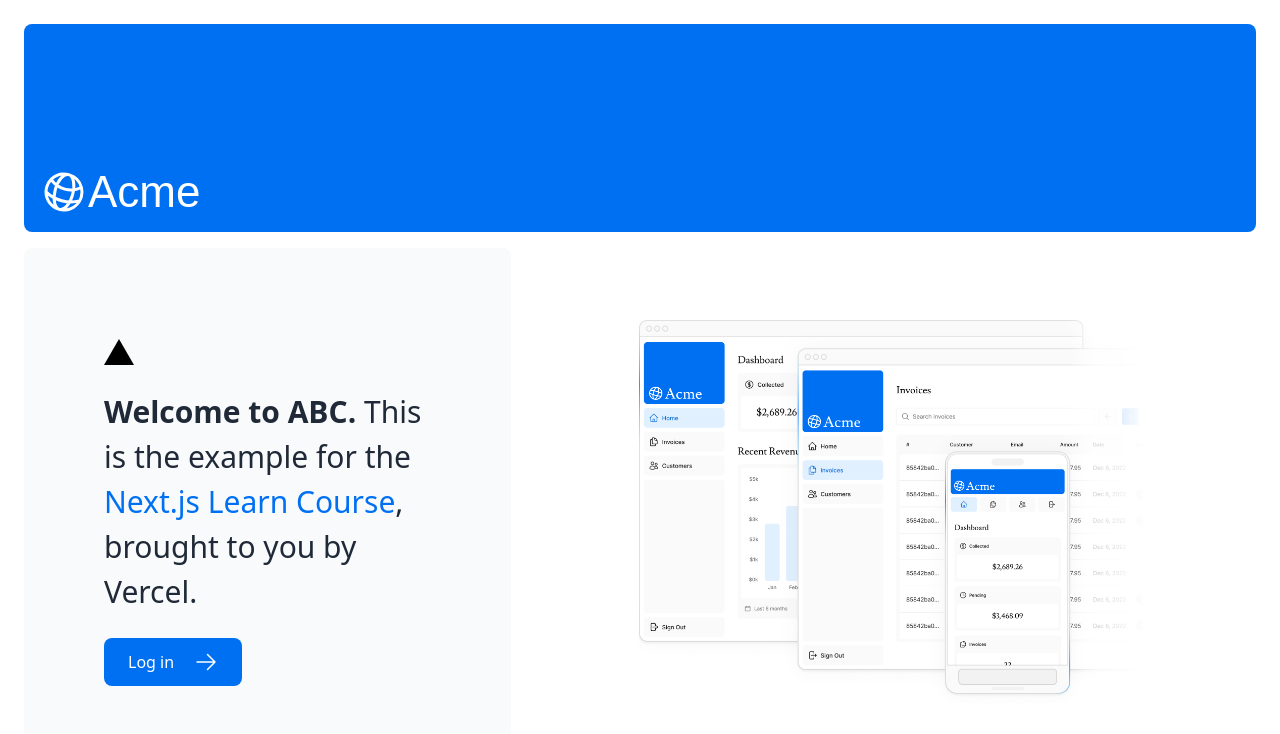
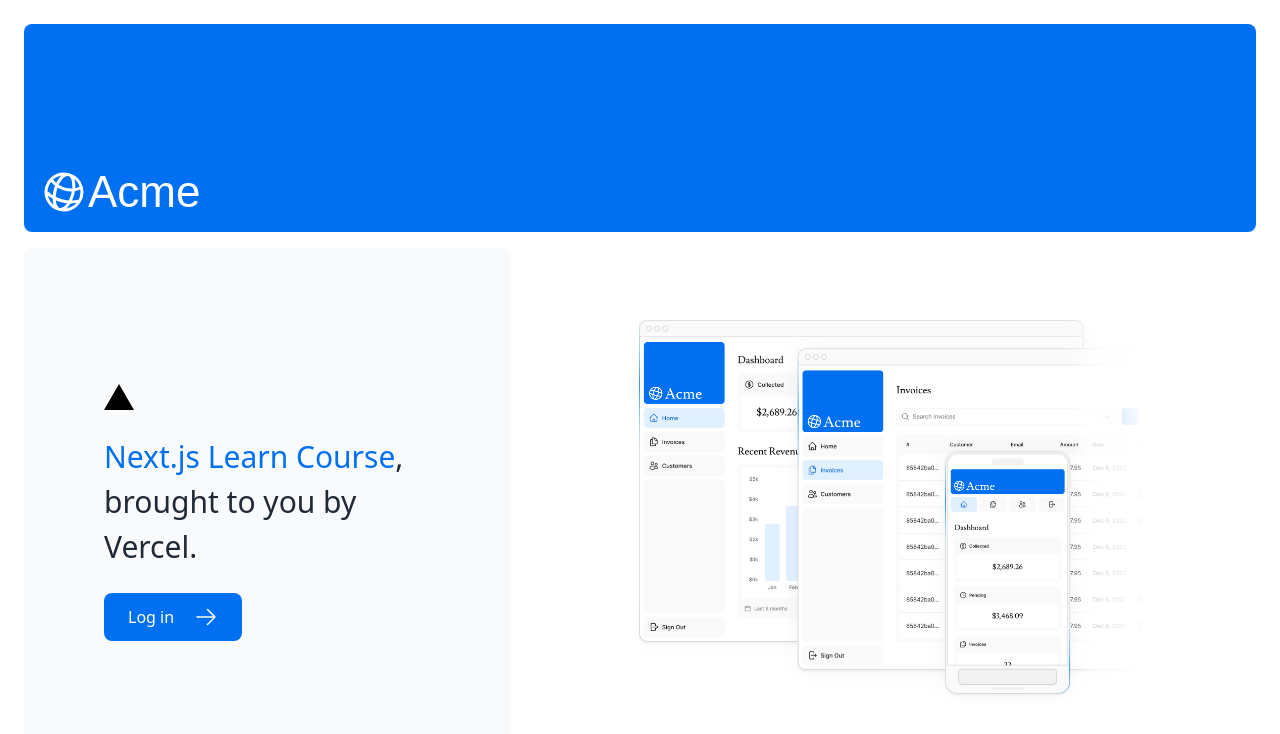
Before and after one commit to murplepuffin/nextjs-dashboard, a Next.js app: page / in a window 1280 px wide. Shown: the top 734 px of the page. Built offline with nearby package versions, Linux system fonts and the light colour scheme; a web font is replaced by a local one.

Commit message:
Test content change

```diff
--- a/app/page.tsx
+++ b/app/page.tsx
@@ -17,7 +17,7 @@
               "@{Lusitana.className} text-xl text-gray-800 md:text-3xl md:leading-normal"
             }
           >
-            <strong>Welcome to ABC.</strong> This is the example for the{" "}
+            {/* <strong>Welcome to Acme.</strong> This is the example for the{" "} */}
             <a href="https://nextjs.org/learn/" className="text-blue-500">
               Next.js Learn Course
             </a>
```
